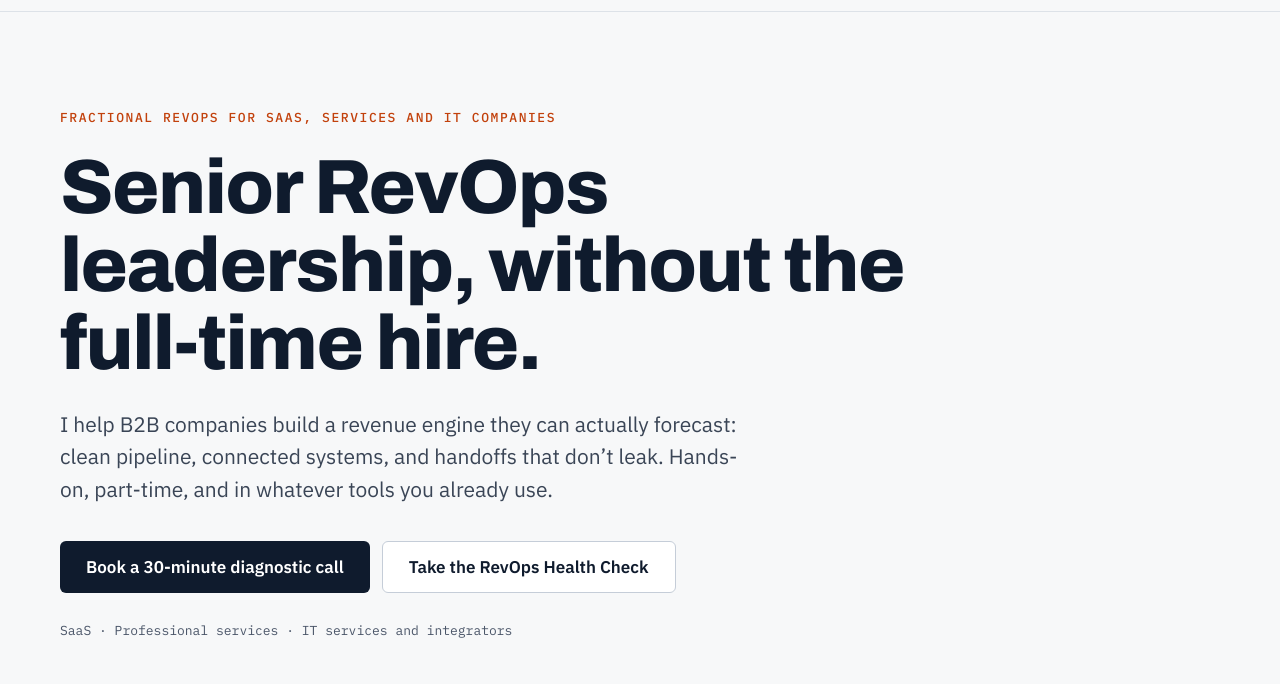
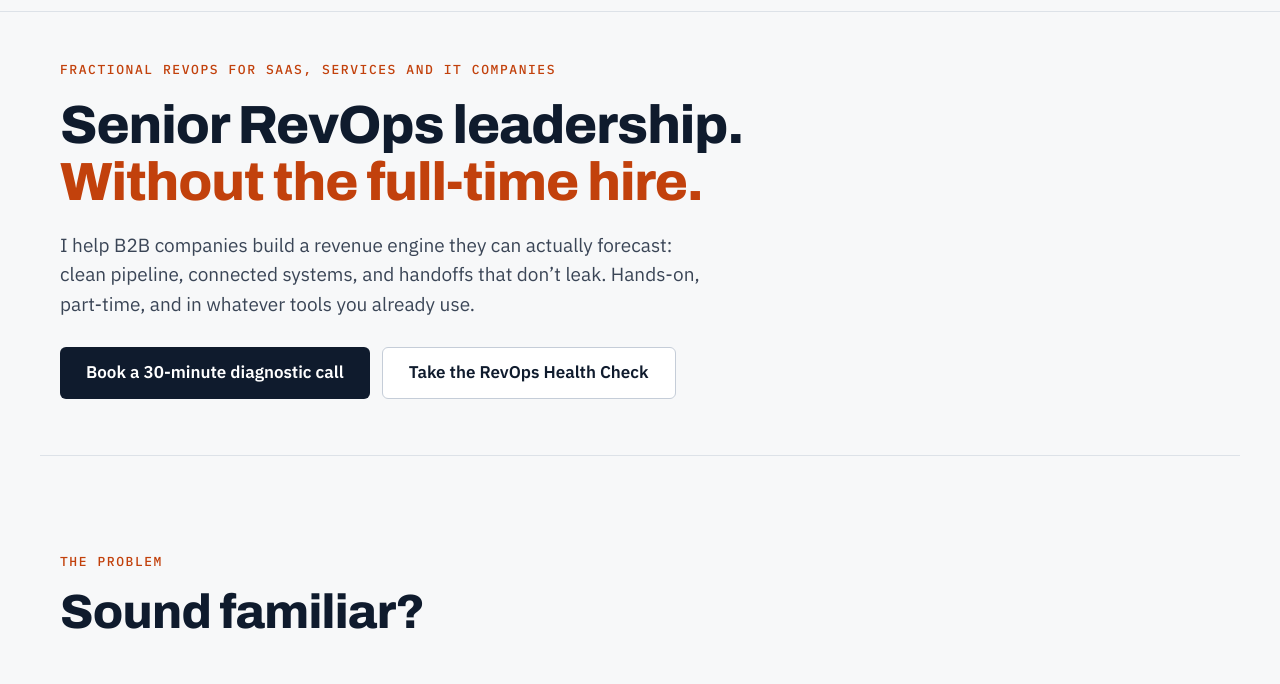
Before and after one commit to sudheer-gentela/revops-fractional, a website: page index.html in a window 1280 px wide. Shown: the part 61-745 px from the top of the page. Drawn offline with Linux system fonts and the light colour scheme.

Commit message:
Updating hero section

```diff
--- a/index.html
+++ b/index.html
@@ -65,16 +65,19 @@ input,select,textarea{font:inherit}
 </div>
 </header>
 
-<section style="max-width: 1200px; margin: 0 auto; padding: 96px 20px 88px">
+<!-- Hero kept compact so The Problem starts above the fold on a laptop screen. -->
+<section style="max-width: 1200px; margin: 0 auto; padding: 48px 20px 56px">
 <div style="max-width: 900px">
-<div style="font-family: 'IBM Plex Mono', monospace; font-size: 13px; letter-spacing: 0.12em; color: var(--accent); font-weight: 500; margin-bottom: 20px">FRACTIONAL REVOPS FOR SAAS, SERVICES AND IT COMPANIES</div>
-<h1 style="font-family: Archivo, sans-serif; font-weight: 800; font-size: clamp(40px, 6vw, 80px); line-height: 1.02; letter-spacing: -0.02em; margin: 0 0 24px">Senior RevOps leadership, without the full-time hire.</h1>
-<p style="font-size: 21px; line-height: 1.55; color: #3A4556; margin: 0 0 36px; max-width: 680px">I help B2B companies build a revenue engine they can actually forecast: clean pipeline, connected systems, and handoffs that don’t leak. Hands-on, part-time, and in whatever tools you already use.</p>
-<div style="display: flex; flex-wrap: wrap; gap: 12px; margin-bottom: 28px">
+<div style="font-family: 'IBM Plex Mono', monospace; font-size: 13px; letter-spacing: 0.12em; color: var(--accent); font-weight: 500; margin-bottom: 16px">FRACTIONAL REVOPS FOR SAAS, SERVICES AND IT COMPANIES</div>
+<h1 style="font-family: Archivo, sans-serif; font-weight: 800; font-size: clamp(34px, 4.2vw, 56px); line-height: 1.06; letter-spacing: -0.02em; margin: 0 0 20px">
+<span style="display: block">Senior RevOps leadership.</span>
+<span style="display: block; color: var(--accent)">Without the full-time hire.</span>
+</h1>
+<p style="font-size: 19px; line-height: 1.55; color: #3A4556; margin: 0 0 28px; max-width: 640px">I help B2B companies build a revenue engine they can actually forecast: clean pipeline, connected systems, and handoffs that don’t leak. Hands-on, part-time, and in whatever tools you already use.</p>
+<div style="display: flex; flex-wrap: wrap; gap: 12px">
 <a href="#contact" style="display: inline-flex; align-items: center; min-height: 52px; padding: 0 26px; background: #0F1B2D; color: #FFFFFF; text-decoration: none; font-weight: 600; border-radius: 6px">Book a 30-minute diagnostic call</a>
 <a href="health-check.html" style="display: inline-flex; align-items: center; min-height: 52px; padding: 0 26px; background: #FFFFFF; color: #0F1B2D; text-decoration: none; font-weight: 600; border-radius: 6px; border: 1px solid #C5CDD8">Take the RevOps Health Check</a>
 </div>
-<div style="font-family: 'IBM Plex Mono', monospace; font-size: 13px; color: #4A5568">SaaS · Professional services · IT services and integrators</div>
 </div>
 </section>
 
```
